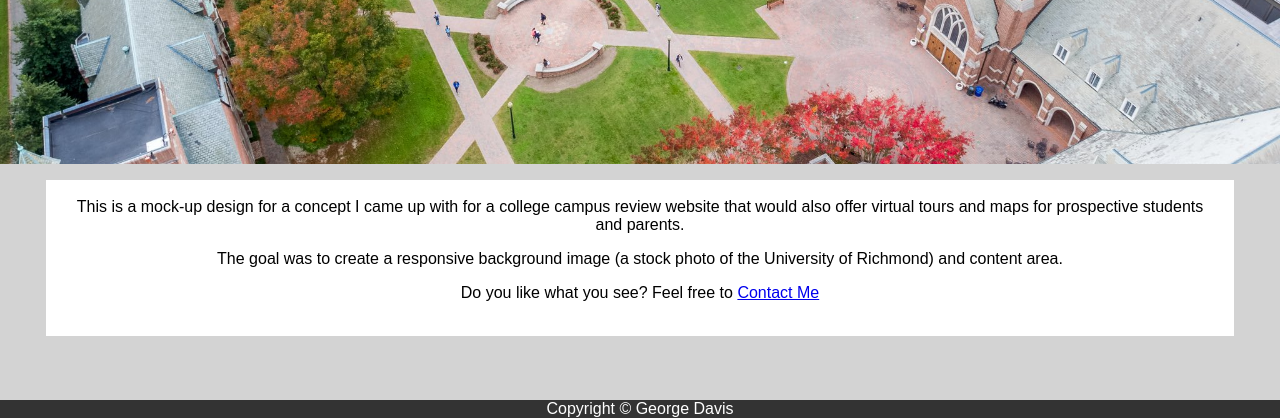
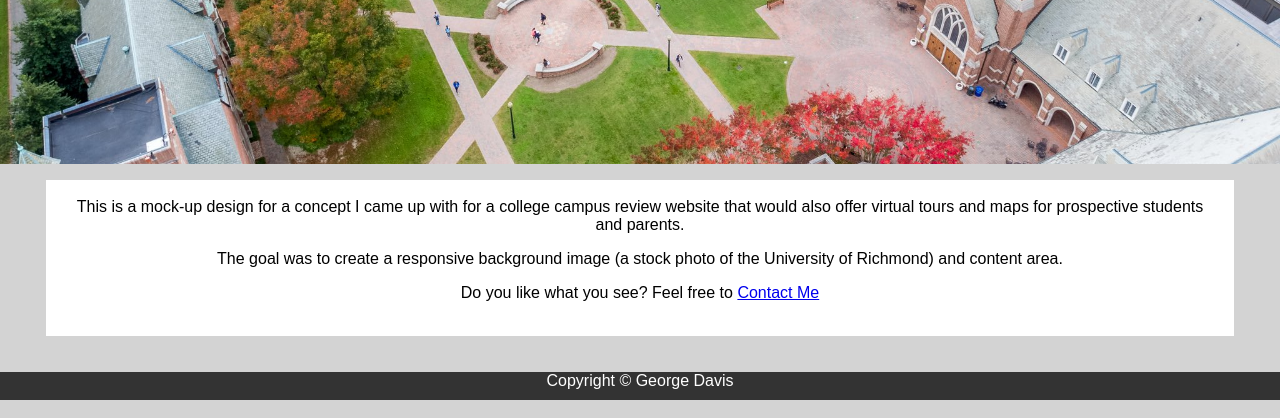
Before and after one commit to G3Dav/CV, a plain HTML site: page college/college.html in a window 1280 px wide. Shown: the part 382-800 px from the top of the page. Drawn offline with Linux system fonts and the light colour scheme.

Commit message:
Update style.css

```diff
--- a/college/style.css
+++ b/college/style.css
@@ -15,10 +15,10 @@ body {
 }
 
 .footer {
-  position: fixed;
   left: 0;
   bottom: 0;
   width: 100%;
+  padding-bottom: 10px;
   background-color: #333;
   color: white;
   text-align: center;
```
